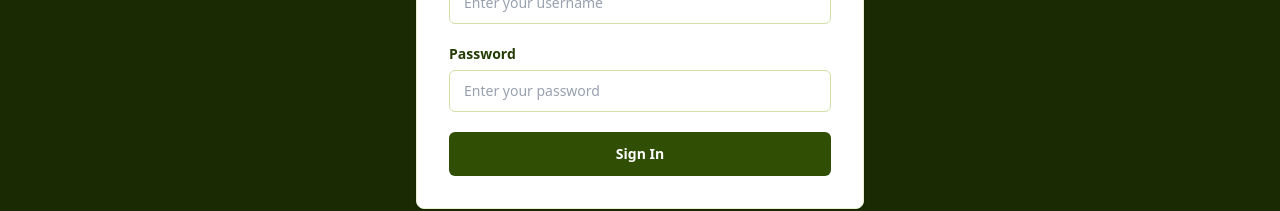
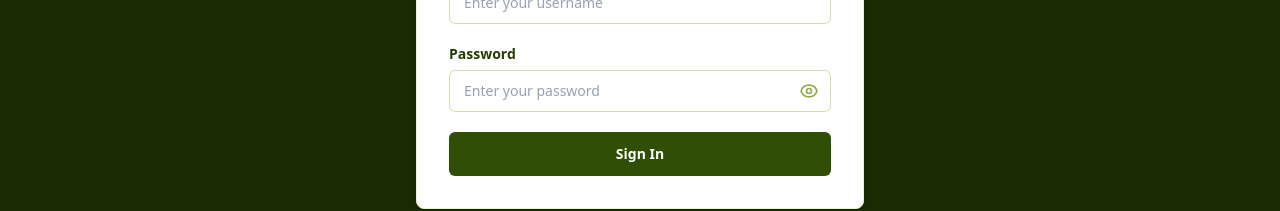
Before and after one commit to nathan-the-coder/college-staff-ams-client, a React (Vite) app: page /login in a window 1280 px wide. Shown: the part 390-601 px from the top of the page. Built offline with nearby package versions, Linux system fonts and the light colour scheme.

Commit message:
Sticky kiosk/admin layout, show/hide password toggles

```diff
--- a/src/pages/AttendanceScanner.tsx
+++ b/src/pages/AttendanceScanner.tsx
@@ -289,7 +289,7 @@ export default function AttendanceScanner() {
   return (
     <div className="flex min-h-screen flex-col bg-paper">
       {/* Header */}
-      <header className="bg-navy-950">
+      <header className="sticky top-0 z-30 bg-navy-950">
         <div className="mx-auto flex max-w-5xl items-center gap-4 px-5 py-4">
           <Seal className="h-12 w-12 shrink-0" />
           <div className="min-w-0">
--- a/src/pages/EnrollmentKiosk.tsx
+++ b/src/pages/EnrollmentKiosk.tsx
@@ -59,6 +59,7 @@ export default function EnrollmentKiosk() {
     () => sessionStorage.getItem(SESSION_KEY) === '1'
   );
   const [enrollPassword, setEnrollPassword] = useState('');
+  const [showEnrollPassword, setShowEnrollPassword] = useState(false);
   const [unlockError, setUnlockError] = useState('');
   const [isVerifying, setIsVerifying] = useState(false);
 
@@ -256,8 +257,9 @@ export default function EnrollmentKiosk() {
           </div>
         )}
 
+        <div className="relative mt-5">
           <input
-          type="password"
+            type={showEnrollPassword ? 'text' : 'password'}
             value={enrollPassword}
             onChange={(e) => setEnrollPassword(e.target.value)}
             onKeyDown={(e) => {
@@ -265,8 +267,27 @@ export default function EnrollmentKiosk() {
             }}
             placeholder="Enter enrollment password"
             autoFocus
-          className="input mt-5 text-center text-lg tracking-widest"
+            className="input pr-11 text-center text-lg tracking-widest"
           />
+          <button
+            type="button"
+            onClick={() => setShowEnrollPassword((v) => !v)}
+            tabIndex={-1}
+            aria-label={showEnrollPassword ? 'Hide password' : 'Show password'}
+            className="absolute inset-y-0 right-0 flex w-11 items-center justify-center text-navy-400 transition-colors hover:text-navy-700"
+          >
+            {showEnrollPassword ? (
+              <svg className="h-5 w-5" fill="none" stroke="currentColor" viewBox="0 0 24 24">
+                <path strokeLinecap="round" strokeLinejoin="round" strokeWidth={2} d="M13.875 18.825A10.05 10.05 0 0112 19c-4.478 0-8.268-2.943-9.543-7a9.97 9.97 0 011.563-3.029m5.858.908a3 3 0 114.243 4.243M9.878 9.878l4.242 4.242M9.88 9.88l-3.29-3.29m7.532 7.532l3.29 3.29M3 3l18 18" />
+              </svg>
+            ) : (
+              <svg className="h-5 w-5" fill="none" stroke="currentColor" viewBox="0 0 24 24">
+                <path strokeLinecap="round" strokeLinejoin="round" strokeWidth={2} d="M15 12a3 3 0 11-6 0 3 3 0 016 0z" />
+                <path strokeLinecap="round" strokeLinejoin="round" strokeWidth={2} d="M2.458 12C3.732 7.943 7.523 5 12 5c4.478 0 8.268 2.943 9.542 7-1.274 4.057-5.064 7-9.542 7-4.477 0-8.268-2.943-9.542-7z" />
+              </svg>
+            )}
+          </button>
+        </div>
 
         <button
           type="button"
@@ -286,7 +307,7 @@ export default function EnrollmentKiosk() {
 
   const enrollmentForm = (
     <main className="mx-auto flex w-full max-w-5xl flex-1 flex-col px-4 py-6 sm:px-6">
-      <div className="mb-5 flex flex-col items-center justify-between gap-3 rounded-xl border border-gold-200/80 bg-white p-4 shadow-sm sm:flex-row">
+      <div className="sticky top-[77px] z-20 mb-5 flex shrink-0 flex-col items-center justify-between gap-3 rounded-xl border border-gold-200/80 bg-white p-4 shadow-sm sm:top-[81px] sm:flex-row">
         <div className="flex items-center gap-3">
           <div className="flex h-10 w-10 items-center justify-center rounded-lg bg-navy-950 text-gold-400">
             <svg className="h-5 w-5" fill="none" stroke="currentColor" viewBox="0 0 24 24">
@@ -324,19 +345,19 @@ export default function EnrollmentKiosk() {
       </div>
 
       <div className="grid grid-cols-1 gap-6 lg:grid-cols-2">
-        <div className="card overflow-hidden">
+        <div className="card sticky top-[237px] z-10 self-start overflow-hidden sm:top-[193px]">
           <div className="border-b border-navy-100 bg-navy-50/60 px-6 py-4">
             <h2 className="font-display text-base font-semibold text-navy-900">Camera Preview</h2>
           </div>
           <div className="p-6">
-            <div className="relative overflow-hidden rounded-lg border-2 border-navy-800">
+            <div className="relative mx-auto aspect-[4/3] w-full max-w-[400px] overflow-hidden rounded-lg border-2 border-navy-800">
               <Webcam
                 ref={webcamRef}
                 audio={false}
                 screenshotFormat="image/jpeg"
                 onUserMedia={handleUserMedia}
                 onUserMediaError={handleUserMediaError}
-                className="aspect-[4/3] w-full bg-navy-950 object-cover"
+                className="absolute inset-0 h-full w-full bg-navy-950 object-cover"
                 videoConstraints={{
                   width: 640,
                   height: 480,
@@ -362,7 +383,7 @@ export default function EnrollmentKiosk() {
           </div>
         </div>
 
-        <div className="card self-start overflow-hidden">
+        <div className="card overflow-hidden">
           <div className="border-b border-navy-100 bg-navy-50/60 px-6 py-4">
             <h2 className="font-display text-base font-semibold text-navy-900">Employee Details</h2>
           </div>
@@ -557,7 +578,7 @@ export default function EnrollmentKiosk() {
 
   return (
     <div className="flex min-h-screen flex-col bg-paper">
-      <header className="bg-navy-950">
+      <header className="sticky top-0 z-30 bg-navy-950">
         <div className="mx-auto flex max-w-5xl items-center gap-4 px-5 py-4">
           <Seal className="h-12 w-12 shrink-0" />
           <div className="min-w-0">
--- a/src/pages/admin/Layout.tsx
+++ b/src/pages/admin/Layout.tsx
@@ -30,7 +30,7 @@ export default function Layout() {
       <aside
         className={`${
           isSidebarOpen ? 'w-64' : 'w-[4.5rem]'
-        } flex shrink-0 flex-col border-r border-navy-100 bg-navy-950 text-white transition-all duration-300`}
+        } sticky top-0 flex h-screen shrink-0 flex-col border-r border-navy-100 bg-navy-950 text-white transition-all duration-300`}
       >
         <div className="border-b border-navy-800/80">
           <div className="flex items-center justify-between px-4 py-5">
@@ -118,7 +118,7 @@ export default function Layout() {
 
       {/* Main content */}
       <main className="min-w-0 flex-1 overflow-auto">
-        <div className="border-b border-navy-100 bg-white">
+        <div className="sticky top-0 z-20 border-b border-navy-100 bg-white">
           <div className="mx-auto flex max-w-6xl items-center justify-between px-6 py-3">
             <div className="flex items-center gap-3 text-sm text-navy-500">
               <svg className="h-4 w-4 text-gold-500" fill="none" stroke="currentColor" viewBox="0 0 24 24">
--- a/src/pages/admin/Login.tsx
+++ b/src/pages/admin/Login.tsx
@@ -10,6 +10,7 @@ export default function Login() {
   const { login } = useAuth();
   const [username, setUsername] = useState('');
   const [password, setPassword] = useState('');
+  const [showPassword, setShowPassword] = useState(false);
   const [error, setError] = useState('');
   const [isLoading, setIsLoading] = useState(false);
 
@@ -84,16 +85,36 @@ export default function Login() {
                 <label htmlFor="password" className="label">
                   Password
                 </label>
+                <div className="relative">
                   <input
                     id="password"
-                  type="password"
+                    type={showPassword ? 'text' : 'password'}
                     value={password}
                     onChange={(e) => setPassword(e.target.value)}
                     autoComplete="current-password"
                     required
-                  className="input"
+                    className="input pr-11"
                     placeholder="Enter your password"
                   />
+                  <button
+                    type="button"
+                    onClick={() => setShowPassword((v) => !v)}
+                    tabIndex={-1}
+                    aria-label={showPassword ? 'Hide password' : 'Show password'}
+                    className="absolute inset-y-0 right-0 flex w-11 items-center justify-center text-navy-400 transition-colors hover:text-navy-700"
+                  >
+                    {showPassword ? (
+                      <svg className="h-5 w-5" fill="none" stroke="currentColor" viewBox="0 0 24 24">
+                        <path strokeLinecap="round" strokeLinejoin="round" strokeWidth={2} d="M13.875 18.825A10.05 10.05 0 0112 19c-4.478 0-8.268-2.943-9.543-7a9.97 9.97 0 011.563-3.029m5.858.908a3 3 0 114.243 4.243M9.878 9.878l4.242 4.242M9.88 9.88l-3.29-3.29m7.532 7.532l3.29 3.29M3 3l18 18" />
+                      </svg>
+                    ) : (
+                      <svg className="h-5 w-5" fill="none" stroke="currentColor" viewBox="0 0 24 24">
+                        <path strokeLinecap="round" strokeLinejoin="round" strokeWidth={2} d="M15 12a3 3 0 11-6 0 3 3 0 016 0z" />
+                        <path strokeLinecap="round" strokeLinejoin="round" strokeWidth={2} d="M2.458 12C3.732 7.943 7.523 5 12 5c4.478 0 8.268 2.943 9.542 7-1.274 4.057-5.064 7-9.542 7-4.477 0-8.268-2.943-9.542-7z" />
+                      </svg>
+                    )}
+                  </button>
+                </div>
               </div>
 
               <button
```
Lines whose indentation alone changed are shown as unchanged.
